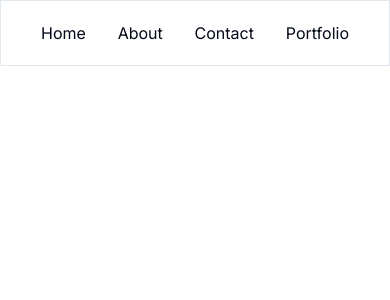
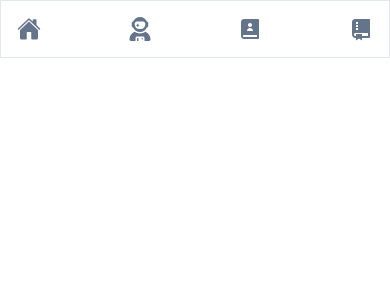
Before and after one commit to hakimihamzan/v2-portfolio, a Next.js app: page /components/Navbar in a window 390 px wide. Shown: the top 300 px of the page. Built offline with nearby package versions, Linux system fonts and the light colour scheme.

Commit message:
- add react-icons package - finish Navbar

```diff
--- a/package.json
+++ b/package.json
@@ -17,6 +17,7 @@
     "next": "14.1.4",
     "react": "^18",
     "react-dom": "^18",
+    "react-icons": "^5.0.1",
     "tailwind-merge": "^2.2.2",
     "tailwindcss-animate": "^1.0.7"
   },
--- a/src/pages/components/Layout.tsx
+++ b/src/pages/components/Layout.tsx
@@ -11,7 +11,7 @@ function Layout({ children }: LayoutProps) {
   return (
     <>
       <Navbar />
-      <main className={`${inter.className} mt-20 p-10`}>{children}</main>
+      <main className={`${inter.className} mt-20 p-4 md:p-10`}>{children}</main>
     </>
   )
 }
--- a/src/pages/components/Navbar.tsx
+++ b/src/pages/components/Navbar.tsx
@@ -1,27 +1,45 @@
-import Link from 'next/link'
+import Link from "next/link"
 import { Inter } from "next/font/google"
+import { useRouter } from "next/router"
+import { FaUserAstronaut } from "react-icons/fa6";
+import { IoHome } from "react-icons/io5";
+import { RiContactsBook2Fill } from "react-icons/ri";
+import { RiGitRepositoryFill } from "react-icons/ri";
 
 interface NavLink {
-  href: string;
-  label: string;
+    href: string
+    label: string
+    icon: any
 }
 
 const navLinks: NavLink[] = [
-  { href: '/', label: 'Home' },
-  { href: '/about', label: 'About' },
-  { href: '/contact', label: 'Contact' },
-  { href: '/portfolio', label: 'Portfolio' },
-];
+    { href: "/", label: "Home", icon: <IoHome /> },
+    { href: "/about", label: "About", icon: <FaUserAstronaut /> },
+    { href: "/contact", label: "Contact", icon: <RiContactsBook2Fill /> },
+    { href: "/portfolio", label: "Portfolio", icon: <RiGitRepositoryFill /> },
+]
 
 const inter = Inter({ subsets: ["latin"] })
 
 function Navbar() {
+    const router = useRouter()
+    const currentHref = router.asPath
+
     return (
-    <nav className={`${inter.className} border fixed top-0 right-0 w-full bg-white`}>
-      <ul className='px-10 py-5 flex justify-between'>
+        <nav
+            className={`${inter.className} border fixed top-0 right-0 w-full bg-white`}
+        >
+            <ul className="md:px-10 md:py-5 flex justify-between p-4">
                 {navLinks.map((link) => (
                     <li key={link.href}>
-            <Link href={link.href}>{link.label}</Link>
+                        <div className={`${currentHref === link.href ? "font-extrabold" : ""}`}>
+                            <Link href={link.href}>
+                                <div className="hidden md:block">
+                                    {link.label}
+                                </div>
+                                <span className={`${currentHref === link.href ? "text-slate-950" : ""} md:hidden text-2xl text-slate-500`}>{link.icon}</span>
+                            </Link>
+                        </div>
                     </li>
                 ))}
             </ul>
```
Also changed, not shown: 1 other file (tests, documents, lock files or other folders). Lines whose indentation alone changed are shown as unchanged.
